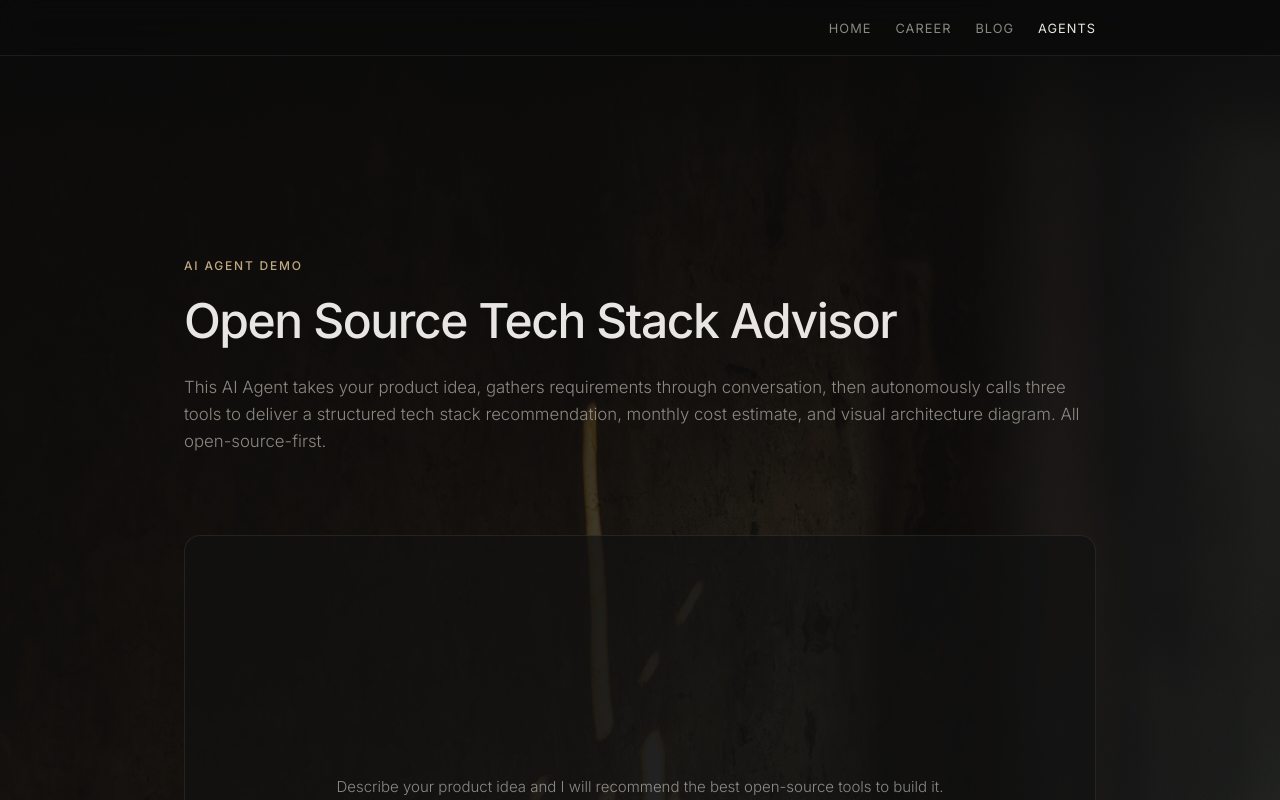
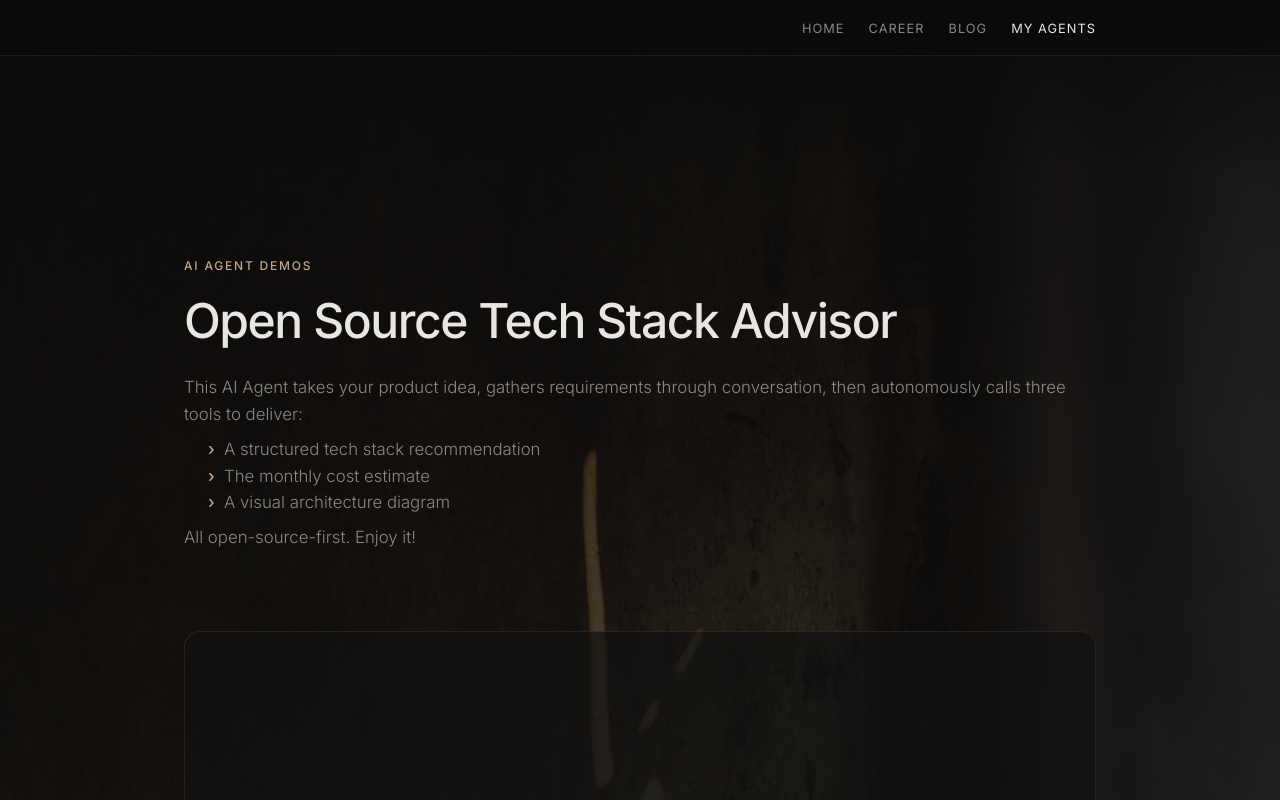
Before and after one commit to AgenticMindset/nextjs-boilerplate, a Next.js app: page /agents in a window 1280 px wide. Shown: the top 800 px of the page. Built offline with nearby package versions, Linux system fonts and the light colour scheme.

Commit message:
polishing agent page

```diff
--- a/app/agents/components/ChatInterface.tsx
+++ b/app/agents/components/ChatInterface.tsx
@@ -13,7 +13,9 @@ export default function ChatInterface() {
   const messagesEndRef = useRef<HTMLDivElement>(null);
 
   useEffect(() => {
-    messagesEndRef.current?.scrollIntoView({ behavior: "smooth" });
+    if (messages.length > 0) {
+      messagesEndRef.current?.scrollIntoView({ behavior: "smooth" });
+    }
   }, [messages]);
 
   const renderMessageContent = (message: (typeof messages)[0]) => {
@@ -212,10 +214,11 @@ export default function ChatInterface() {
               }
             }
           }}
-          placeholder="Describe your product idea..."
+          placeholder="Type here..."
           style={styles.input}
           disabled={isLoading}
           rows={3}
+          autoFocus={false}
         />
         <button type="submit" style={styles.sendButton} disabled={isLoading}>
           {isLoading ? "..." : "Send"}
--- a/app/agents/page.tsx
+++ b/app/agents/page.tsx
@@ -3,7 +3,7 @@ import ChatInterface from "./components/ChatInterface";
 
 export default function AgentsPage() {
   return (
-    <section className="work-wrapper">
+    <section className="work-wrapper" id="top">
       <Image
         src="/agents-bg.jpg"
         alt=""
@@ -15,15 +15,21 @@ export default function AgentsPage() {
       <div className="work-wrapper__content">
         {/* Intro */}
         <div className="work-header" style={{ maxWidth: "100%" }}>
-          <p className="work-header__greeting animate-in">AI Agent Demo</p>
+          <p className="work-header__greeting animate-in">AI Agent Demos</p>
           <h1 className="work-header__title animate-in animate-in--delay-1">
             Open Source Tech Stack Advisor
           </h1>
           <p className="work-header__subtitle animate-in animate-in--delay-2">
             This AI Agent takes your product idea, gathers requirements through
-            conversation, then autonomously calls three tools to deliver a
-            structured tech stack recommendation, monthly cost estimate, and
-            visual architecture diagram. All open-source-first.
+            conversation, then autonomously calls three tools to deliver:
+          </p>
+          <ul className="agents-features animate-in animate-in--delay-2">
+              <li>A structured tech stack recommendation</li>
+              <li>The monthly cost estimate</li>
+              <li>A visual architecture diagram</li>
+          </ul>
+          <p className="work-header__subtitle animate-in animate-in--delay-2">
+            All open-source-first. Enjoy it!
           </p>
         </div>
 
--- a/app/components/Navigation.tsx
+++ b/app/components/Navigation.tsx
@@ -10,7 +10,7 @@ export function Navigation() {
     { href: "/", label: "home" },
     { href: "/career", label: "career" },
     { href: "/blog", label: "blog" },
-    { href: "/agents", label: "agents" },
+    { href: "/agents", label: "my agents" },
   ];
 
   return (
--- a/app/globals.css
+++ b/app/globals.css
@@ -708,3 +708,28 @@ a:hover {
     height: 160px;
   }
 }
+
+
+/* ========== AGENTS FEATURES LIST ========== */
+.agents-features {
+  list-style: none;
+  padding-left: var(--space-md);
+  margin: var(--space-xs) 0;
+}
+
+.agents-features li {
+  font-size: 1.05rem;
+  font-weight: 300;
+  color: var(--color-text-secondary);
+  line-height: 1.6;
+  position: relative;
+  padding-left: 16px;
+}
+
+.agents-features li::before {
+  content: "›";
+  position: absolute;
+  left: 0;
+  color: var(--color-accent);
+  font-weight: 500;
+}
--- a/app/page.tsx
+++ b/app/page.tsx
@@ -19,11 +19,12 @@ export default function Home() {
             Álvaro Tomás
           </h1>
           <p className="hero__subtitle animate-in animate-in--delay-2">
-            Bridging{" "}
-            <span className="hero__accent">strategy</span> {"and "}
-            <span className="hero__accent">growth</span> for{" "}
-            <span className="hero__accent">AI agent systems</span> {"and "}
-            <span className="hero__accent">interoperability protocols.</span>
+            Companies building {" "}
+            <span className="hero__accent">AI agents</span> {"or "}
+            <span className="hero__accent">protocol-based infrastructure</span> need someone who can set the{" "}
+            <span className="hero__accent">strategy</span>{", structure "}
+            <span className="hero__accent">governance</span>{", and close "}
+            <span className="hero__accent">deals.</span> {"That's what I do."}
           </p>
           <div className="links-row animate-in animate-in--delay-3">
             <a
```
